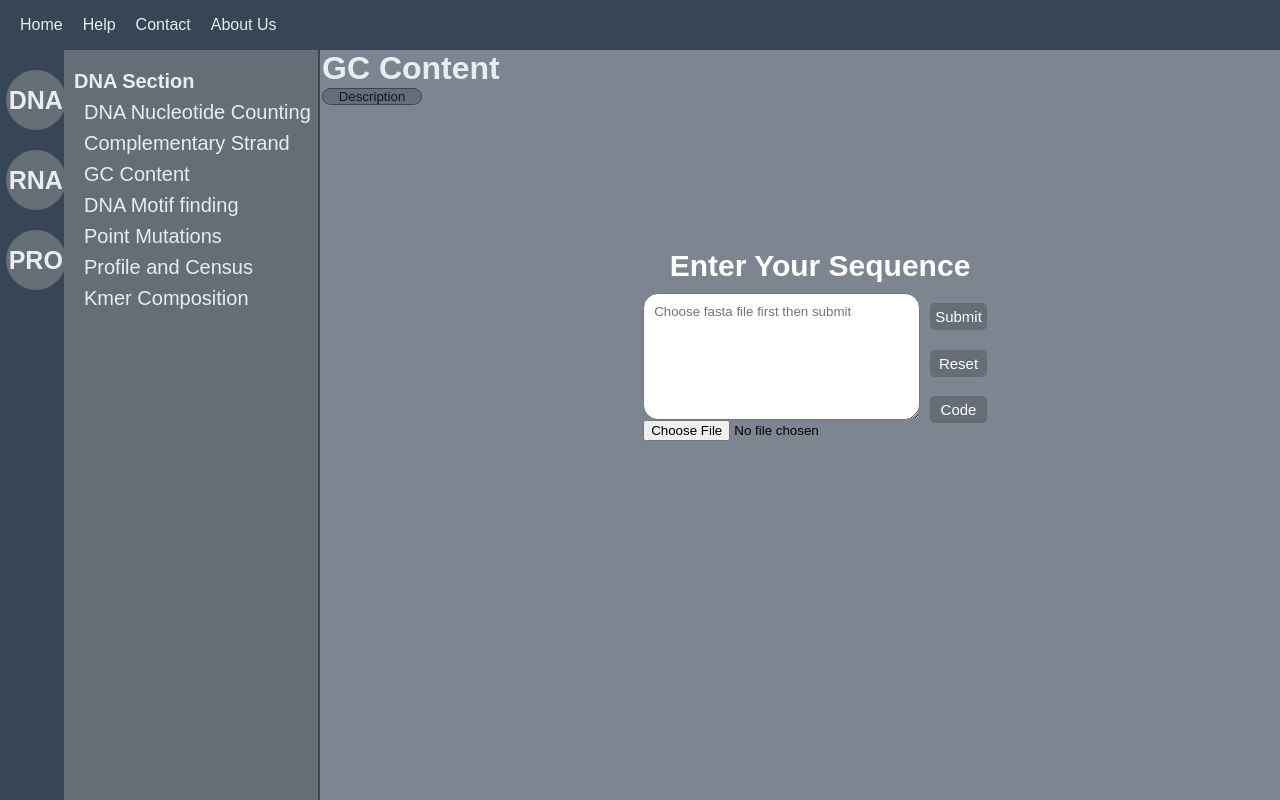
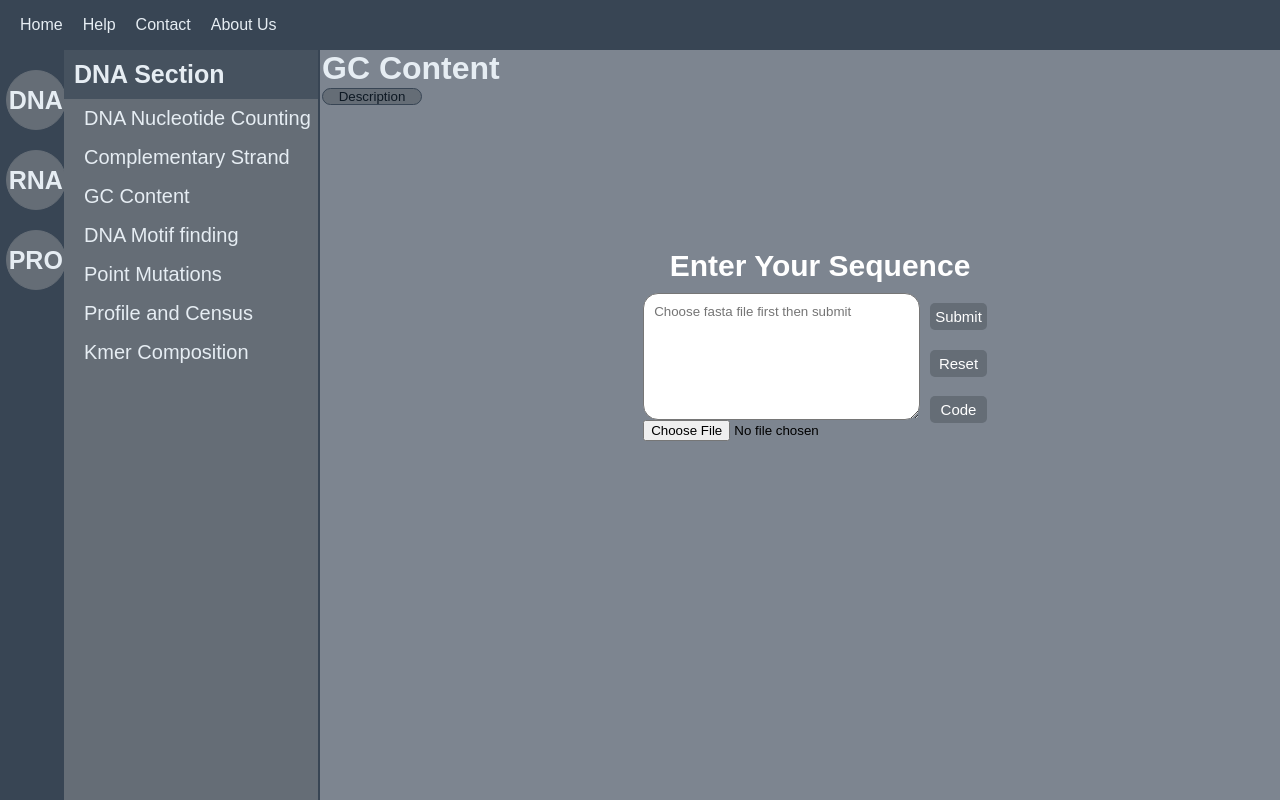
Before and after one commit to MuhammadAlix/BI_Project, a website: page src/GC.html in a window 1280 px wide. Drawn offline with nearby package versions, Linux system fonts and the light colour scheme.

Commit message:
Made some improvements in Ui

```diff
--- a/src/styles.css
+++ b/src/styles.css
@@ -80,28 +80,36 @@ nav a {
   background-color: var(--sidebarbackgroundcolor);
   width: 20%;
   position: relative;
-  padding-top: 20px;
   overflow: hidden;
 }
 .right_sidebar h3 {
-  margin-left: 10px;
+  padding-top: 10px;
+  padding-left: 10px;
+  padding-bottom: 10px;
   color: var(--inputbackgroundcolor);
   cursor: pointer;
-  font-size: 20px;
+  font-size: 25px;
   overflow: hidden;
+  background-color: #46525f;
 }
 
 .DNA-data {
   width: 100%;
 }
-
+.DNA-list{
+  padding-top: 8px;
+}
 .DNA-data a {
   display: flex;
   padding-left: 20px;
   padding-top: 8px;
+  padding-bottom: 8px;
   width: 93%;
   flex-wrap: wrap;
   font-size: 20px;
+  border-radius: 10px;
+  transition-timing-function: ease-in-out;
+  transition: background-color 0.5s;
 }
 
 .DNA-data a:hover {
@@ -114,13 +122,19 @@ nav a {
   display: none;
 }
 
+.RNA-list{
+  padding-top: 8px;
+}
+
 .RNA-data a {
   display: flex;
   padding-left: 20px;
   padding-top: 8px;
+  padding-bottom: 8px;
   width: 93%;
   flex-wrap: wrap;
   font-size: 20px;
+  border-radius: 10px;
 }
 
 .RNA-data a:hover {
```
Also changed, not shown: src/index.html (+6 -0 lines), src/index2.html (+6 -0 lines), 1 other file.
